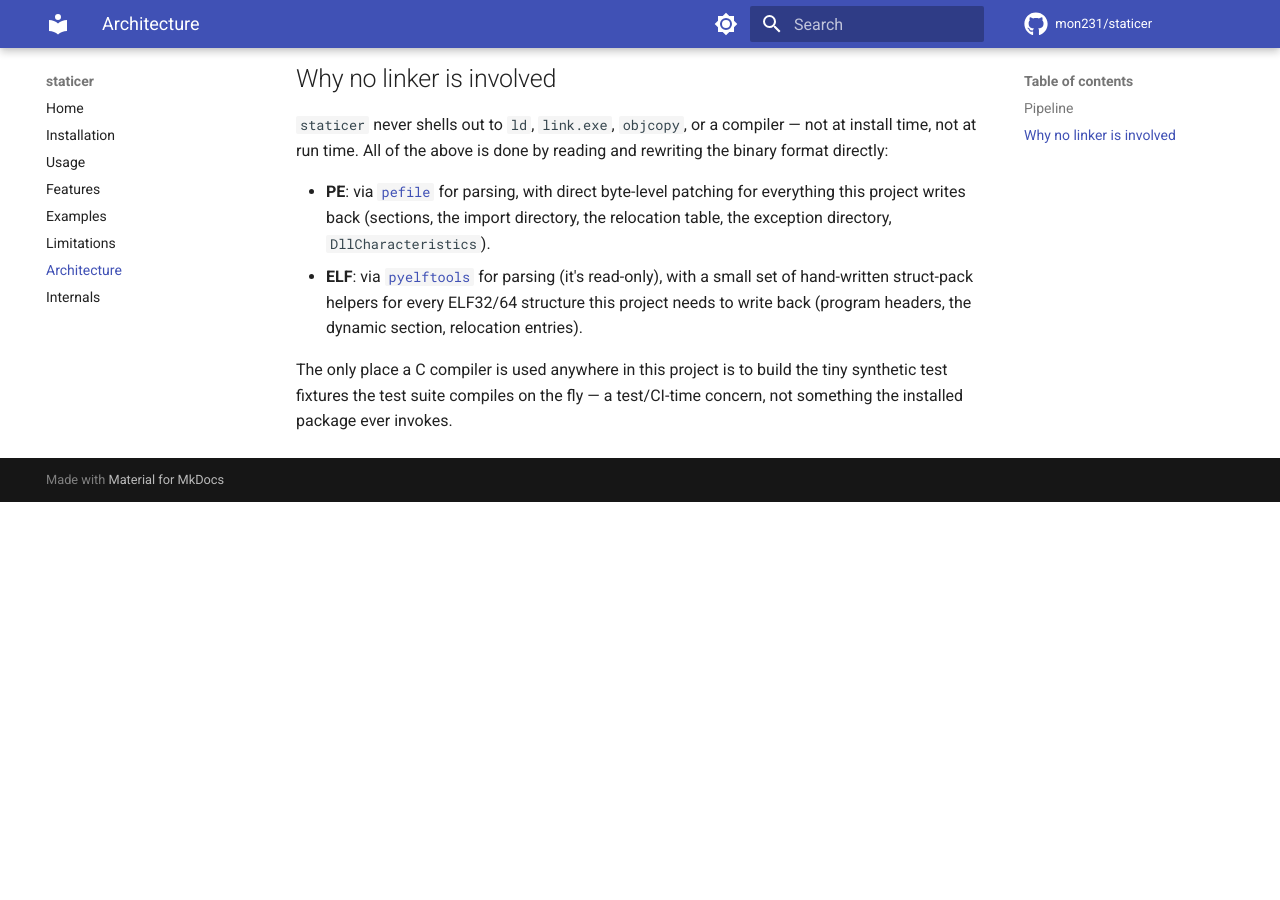
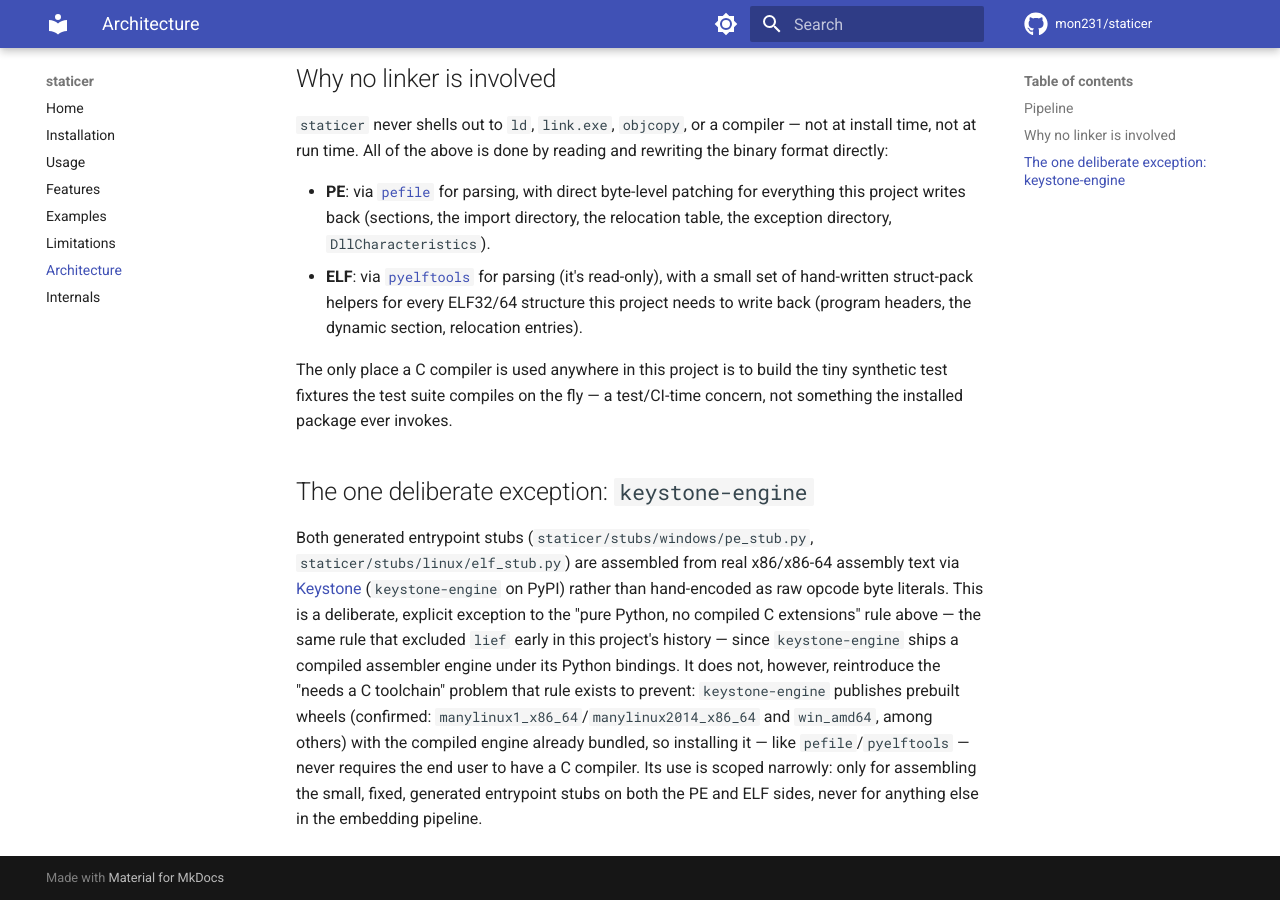
Before and after one commit to mon231/staticer, an MkDocs documentation site: the page built from docs/architecture.md, in a window 1280 px wide and 900 px high, scrolled down 1100 px. Built offline with MkDocs 1.6.1 and Material for MkDocs 9.7.7, drawn with Linux system fonts in a browser that asks for light colours; comment, search, counter and statistics services are not loaded; before the commit the page ends 1602 px from its top, so only the background shows below that.

Commit message:
docs: document keystone-engine as a deliberate pure-Python exception
Note that keystone-engine's compiled assembler engine is a deliberate,
explicit exception to this project's otherwise-strict no-compiled-C-
extensions rule, used only for assembling the small generated PE/ELF
entrypoint stubs -- and confirm it ships prebuilt wheels (manylinux,
win_amd64) so it doesn't reintroduce a C-toolchain install requirement.

Co-Authored-By: Claude Sonnet 5 <noreply@anthropic.com>
Claude-Session: https://claude.ai/code/session_01EC7U8vjyVrK1z2o28JjegX

```diff
--- a/docs/architecture.md
+++ b/docs/architecture.md
@@ -59,3 +59,22 @@ done by reading and rewriting the binary format directly:
 The only place a C compiler is used anywhere in this project is to build
 the tiny synthetic test fixtures the test suite compiles on the fly — a
 test/CI-time concern, not something the installed package ever invokes.
+
+## The one deliberate exception: `keystone-engine`
+
+Both generated entrypoint stubs (`staticer/stubs/windows/pe_stub.py`,
+`staticer/stubs/linux/elf_stub.py`) are assembled from real x86/x86-64
+assembly text via [Keystone](https://www.keystone-engine.org/)
+(`keystone-engine` on PyPI) rather than hand-encoded as raw opcode byte
+literals. This is a deliberate, explicit exception to the "pure Python,
+no compiled C extensions" rule above — the same rule that excluded
+`lief` early in this project's history — since `keystone-engine` ships a
+compiled assembler engine under its Python bindings. It does not,
+however, reintroduce the "needs a C toolchain" problem that rule exists
+to prevent: `keystone-engine` publishes prebuilt wheels (confirmed:
+`manylinux1_x86_64`/`manylinux2014_x86_64` and `win_amd64`, among
+others) with the compiled engine already bundled, so installing it —
+like `pefile`/`pyelftools` — never requires the end user to have a C
+compiler. Its use is scoped narrowly: only for assembling the small,
+fixed, generated entrypoint stubs on both the PE and ELF sides, never
+for anything else in the embedding pipeline.
```
